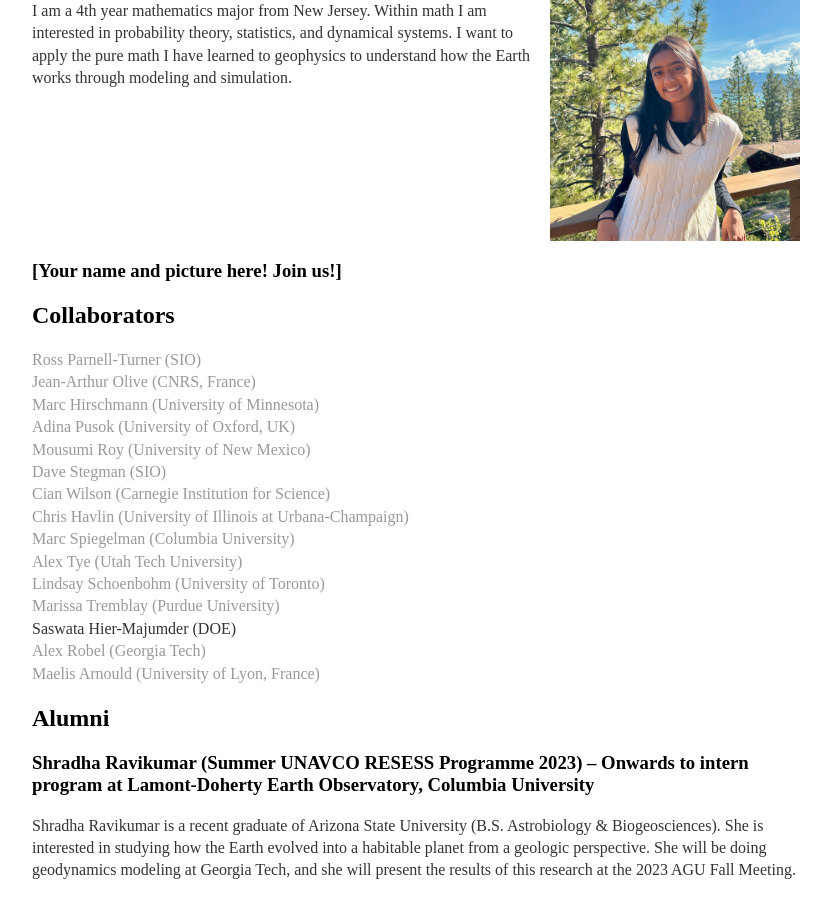
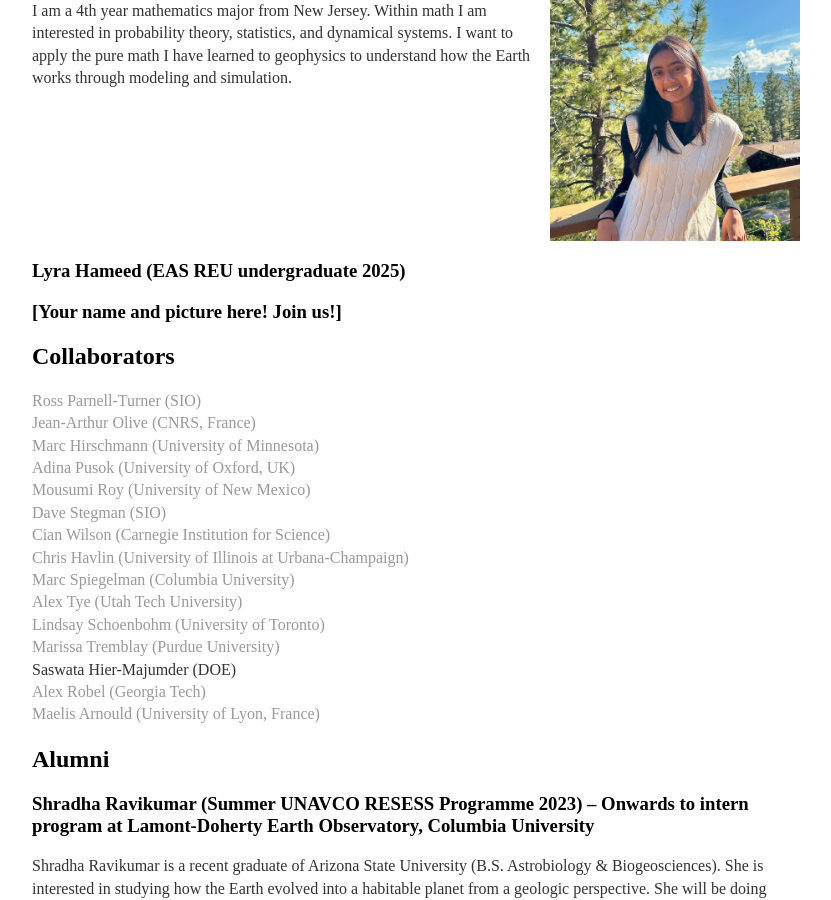
Before and after one commit to joycesim/joycesim.github.io, a Jekyll site: the page built from group/index.md, in a window 1280 px wide and 900 px high, scrolled down 3160 px. Shown: the whole window, without its empty margins (224-1055 px from the left). Built offline with Jekyll 4.4.1, drawn with Linux system fonts in a browser that asks for light colours.

Commit message:
Update index.md

```diff
--- a/group/index.md
+++ b/group/index.md
@@ -56,6 +56,8 @@ My name is Abdulaziz Alajlan. I am from Riyadh, Saudi Arabia. I’m a Computer S
 I am a 4th year mathematics major from New Jersey. Within math I am interested in probability theory, statistics, and dynamical systems. I want to apply the pure math I have learned to geophysics to understand how the Earth works through modeling and simulation.
 <br clear="right"/>
 
+### Lyra Hameed (EAS REU undergraduate 2025)
+
 ### [Your name and picture here! Join us!]
 
 ## Collaborators
```
